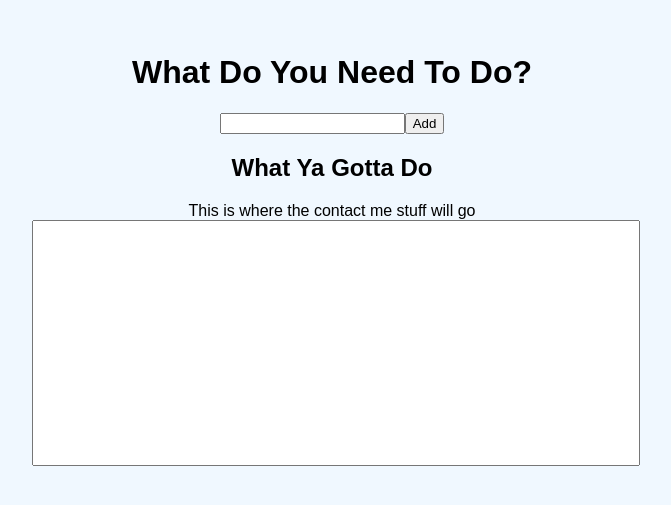
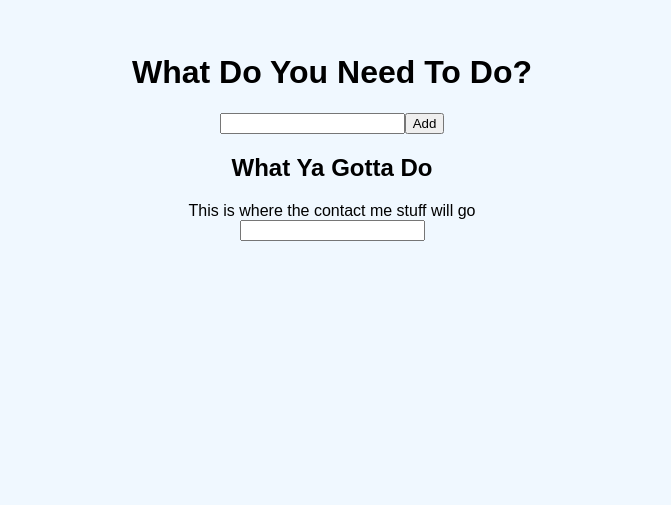
Before and after one commit to Craveburn/to-do-list, a React (Create React App) app: page / in a window 1280 px wide. Shown: the part 247-752 px from the top of the page, without its empty margins (308-979 px from the left). Built offline with nearby package versions, Linux system fonts and the light colour scheme.

Commit message:
made a simple css

```diff
--- a/src/Contact.css
+++ b/src/Contact.css
@@ -3,10 +3,3 @@
     flex-direction: column;
     justify-content: start;
 }
-
-.textBody {
-    display: flex;
-    flex-direction: row;
-    width: 100%;
-    height: 30vh;
-}
```
